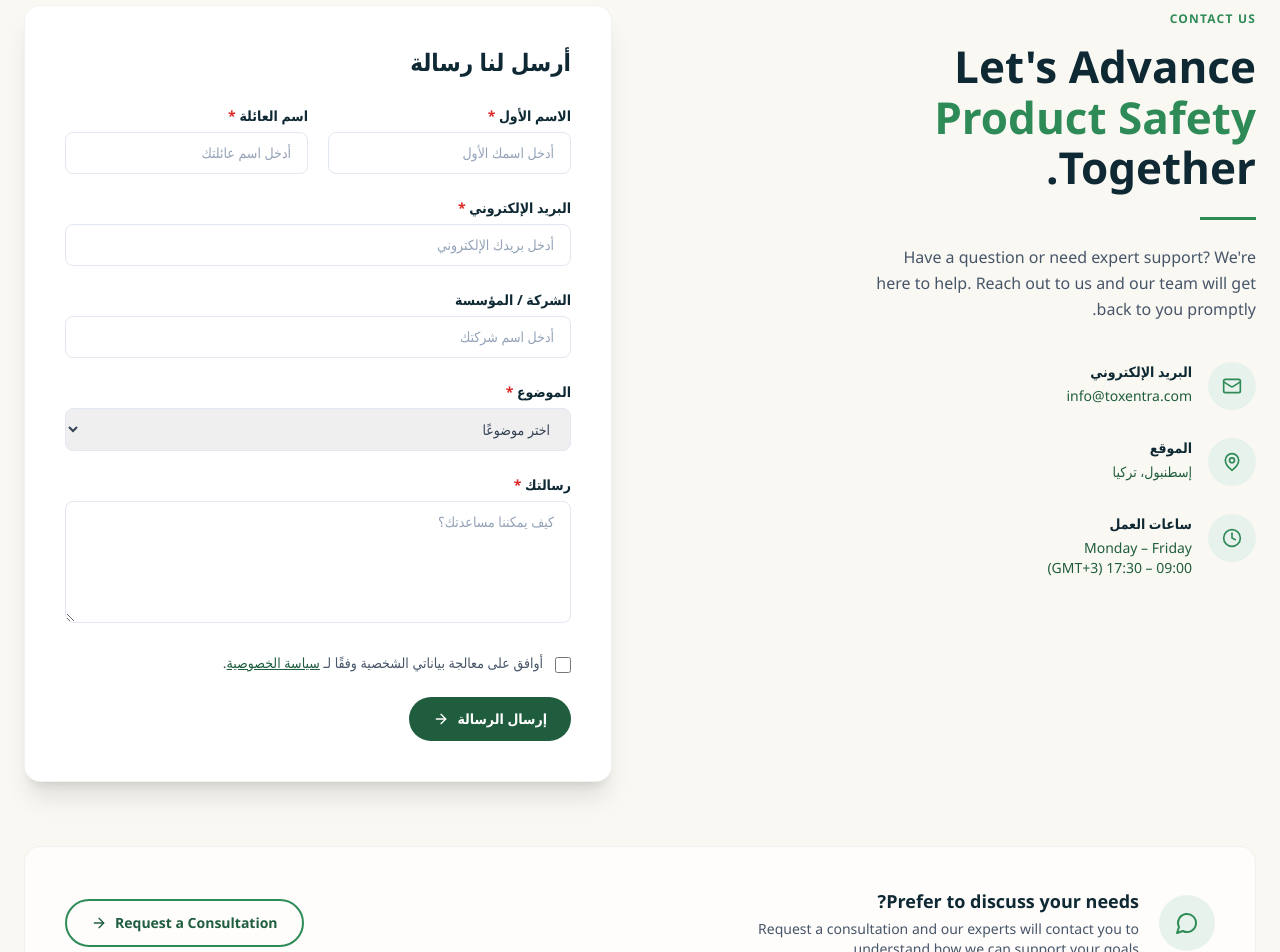
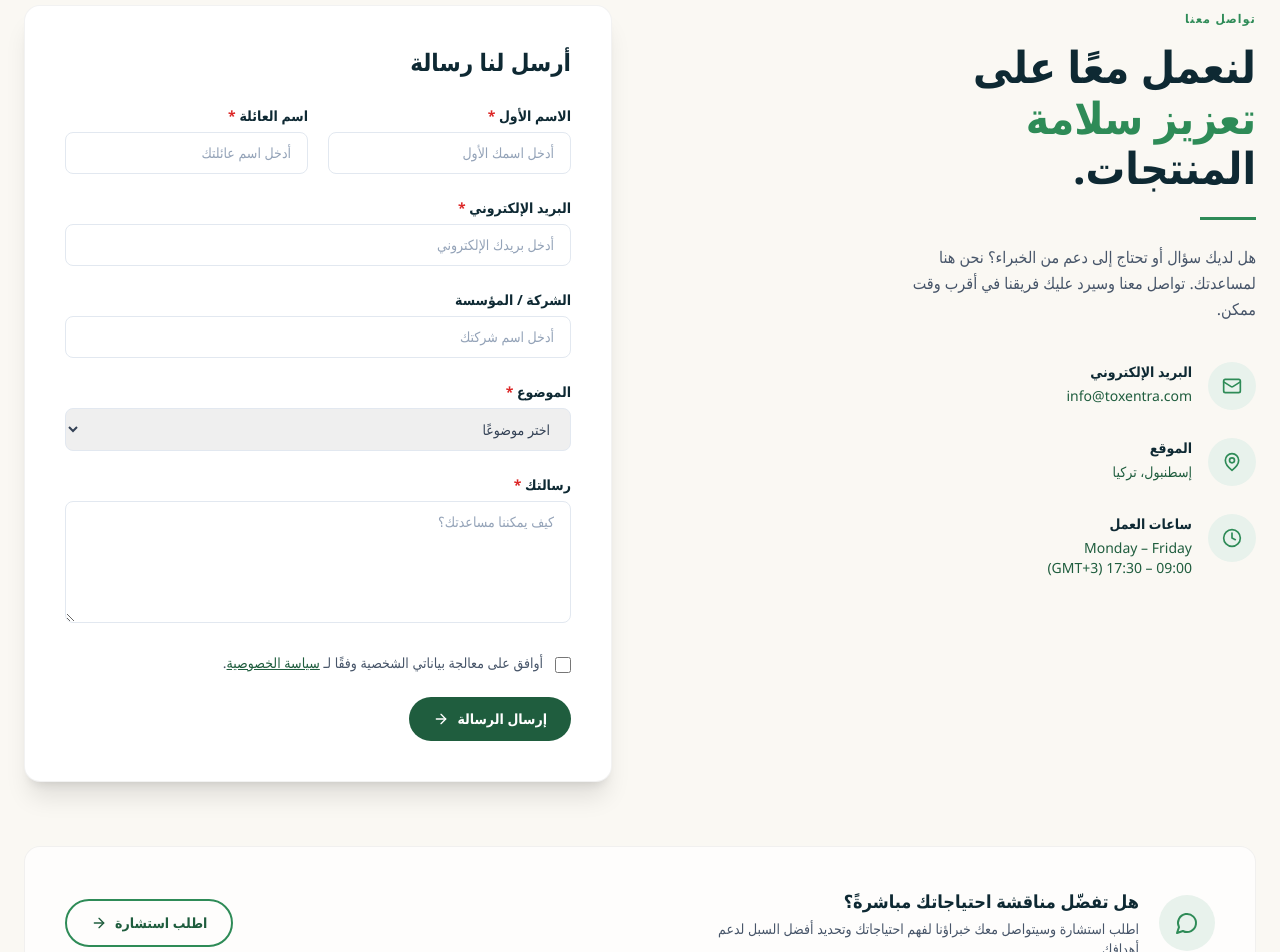
Before and after one commit to shandesipahi/Toxentra-Website, a Next.js app: page /ar/contact in a window 1280 px wide. Shown: the part 140-1092 px from the top of the page. Built offline with nearby package versions, Linux system fonts and the light colour scheme.

Commit message:
Update page.js

```diff
--- a/app/ar/contact/page.js
+++ b/app/ar/contact/page.js
@@ -5,9 +5,9 @@ import Navbar from "../../../components/Navbar";
 import Footer from "../../../components/Footer";
 
 export const metadata = {
-  title: "Contact — TOXENTRA",
+  title: "اتصل بنا — TOXENTRA",
   description:
-    "Have a question or need expert support? Reach out to Toxentra and our team will get back to you promptly.",
+    "هل لديك سؤال أو تحتاج إلى دعم متخصص؟ تواصل مع Toxentra وسيقوم فريقنا بالرد عليك في أقرب وقت ممكن.",
 };
 
 const contactInfo = [
@@ -33,18 +33,17 @@ export default function ContactPage() {
       <section className="max-w-7xl mx-auto px-6 pt-16 pb-16 grid lg:grid-cols-2 gap-14 items-start">
         {/* Left column */}
         <div>
-          <Eyebrow>Contact Us</Eyebrow>
+          <Eyebrow>تواصل معنا</Eyebrow>
           <h1 className="text-4xl md:text-[2.75rem] leading-[1.15] font-bold font-serif mt-3 mb-6">
-            <span className="text-navy-deep">Let&apos;s Advance</span>
+            <span className="text-navy-deep">لنعمل معًا على</span>
             <br />
-            <span className="text-green">Product Safety</span>
+            <span className="text-green">تعزيز سلامة</span>
             <br />
-            <span className="text-navy-deep">Together.</span>
+            <span className="text-navy-deep">المنتجات.</span>
           </h1>
           <div className="w-14 h-[3px] mb-6 bg-green" />
           <p className="text-slate-600 leading-relaxed max-w-sm mb-10">
-            Have a question or need expert support? We&apos;re here to help.
-            Reach out to us and our team will get back to you promptly.
+            هل لديك سؤال أو تحتاج إلى دعم من الخبراء؟ نحن هنا لمساعدتك. تواصل معنا وسيرد عليك فريقنا في أقرب وقت ممكن.
           </p>
 
           <div className="space-y-7">
@@ -82,11 +81,10 @@ export default function ContactPage() {
             </div>
             <div>
               <h3 className="font-semibold text-lg mb-1 font-serif text-navy-deep">
-                Prefer to discuss your needs?
+                هل تفضّل مناقشة احتياجاتك مباشرةً؟
               </h3>
               <p className="text-sm text-slate-600 max-w-md">
-                Request a consultation and our experts will contact you to
-                understand how we can support your goals.
+                اطلب استشارة وسيتواصل معك خبراؤنا لفهم احتياجاتك وتحديد أفضل السبل لدعم أهدافك.
               </p>
             </div>
           </div>
@@ -94,7 +92,7 @@ export default function ContactPage() {
             href="#form"
             className="inline-flex items-center gap-2 rounded-full px-6 py-3 text-sm font-semibold border-2 border-green text-green-dark shrink-0 transition-colors hover:bg-white"
           >
-            Request a Consultation <ArrowRight size={16} />
+            اطلب استشارة <ArrowRight size={16} />
           </Link>
         </div>
       </section>
```
